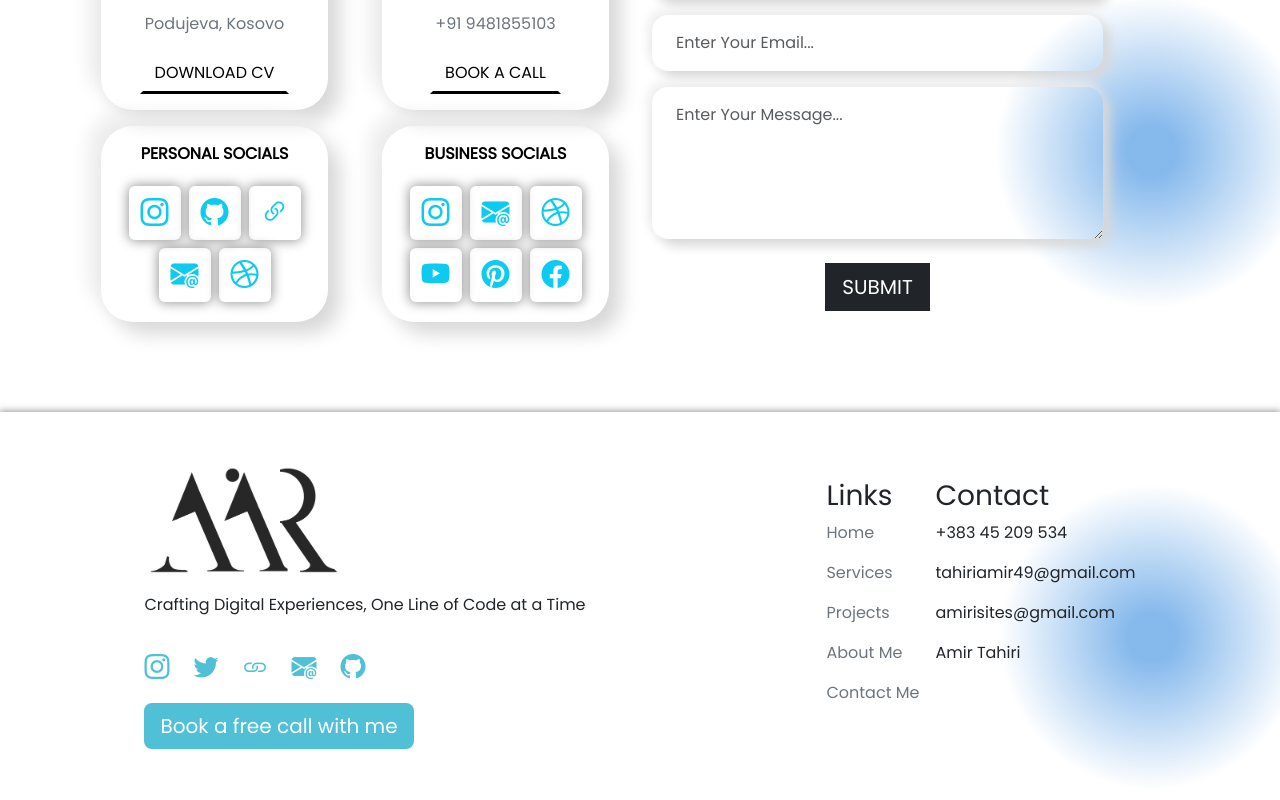
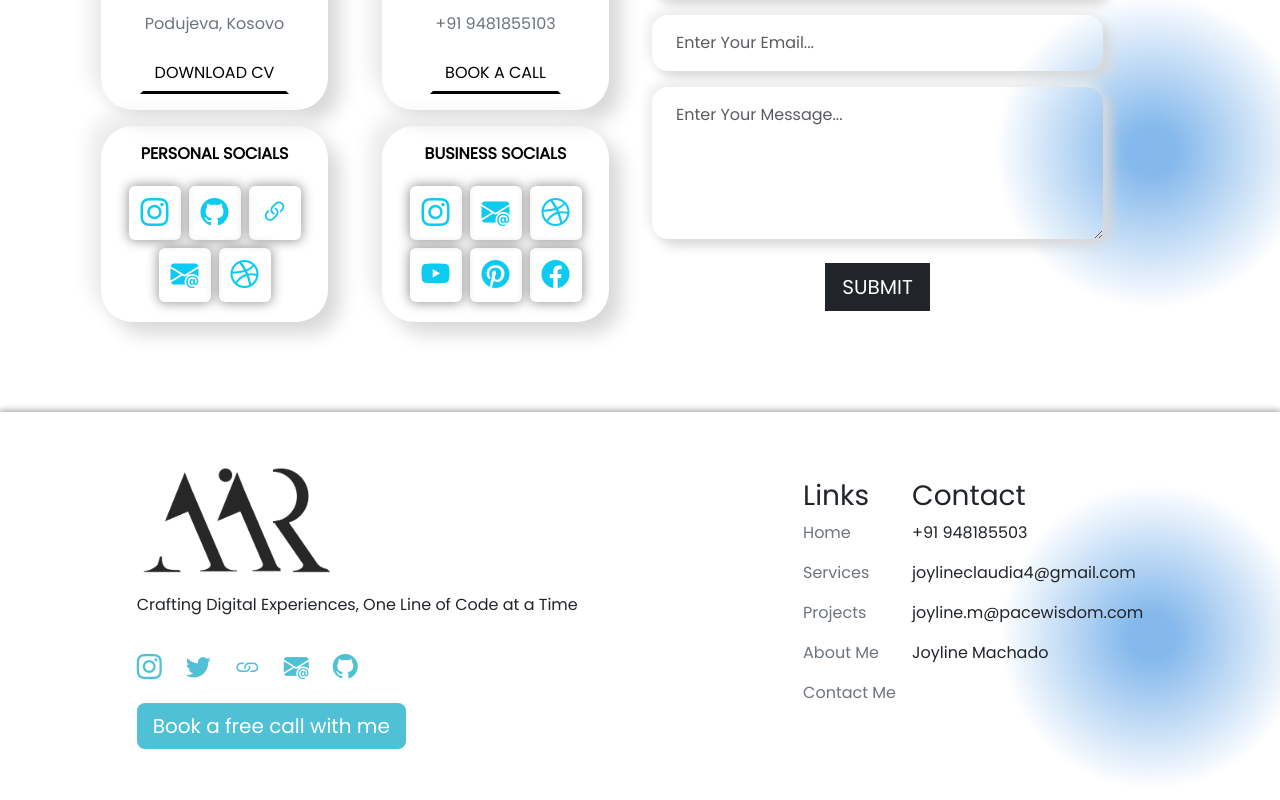
Before and after one commit to joyline-machado/angular-portfolio, an Angular app: page /home in a window 1280 px wide. Shown: the part 6929-7729 px from the top of the page. Built offline with nearby package versions, Linux system fonts and the light colour scheme.

Commit message:
portfolio using bootstrap

```diff
--- a/src/app/app.component.html
+++ b/src/app/app.component.html
@@ -103,10 +103,10 @@
 
       <div class="column">
         <h3>Contact</h3>
-        <p>+383 45 209 534</p>
-        <p>tahiriamir49@gmail.com</p>
-        <p>amirisites@gmail.com</p>
-        <p>Amir Tahiri</p>
+        <p>+91 948185503</p>
+        <p>joylineclaudia4@gmail.com</p>
+        <p>joyline.m@pacewisdom.com</p>
+        <p>Joyline Machado</p>
       </div>
 
 
```
